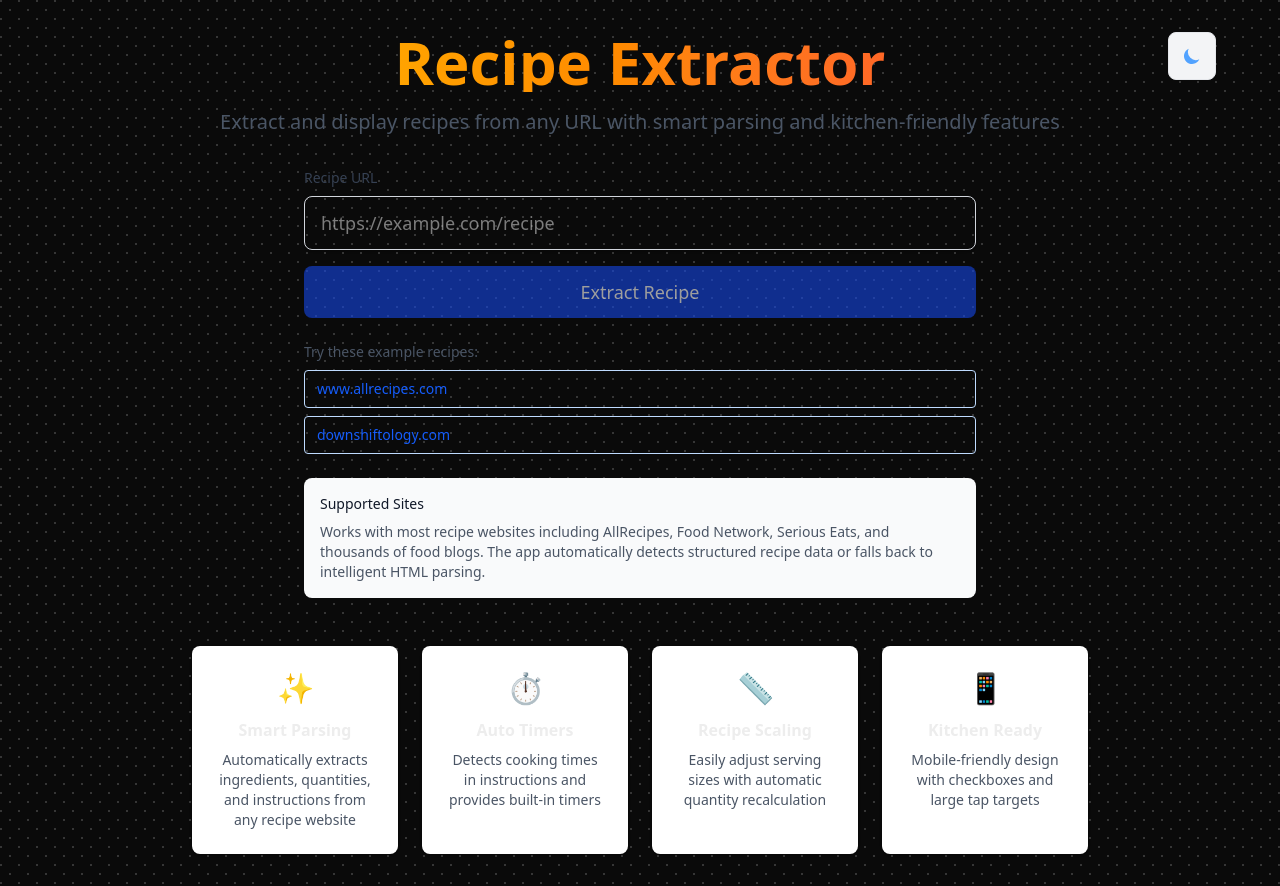
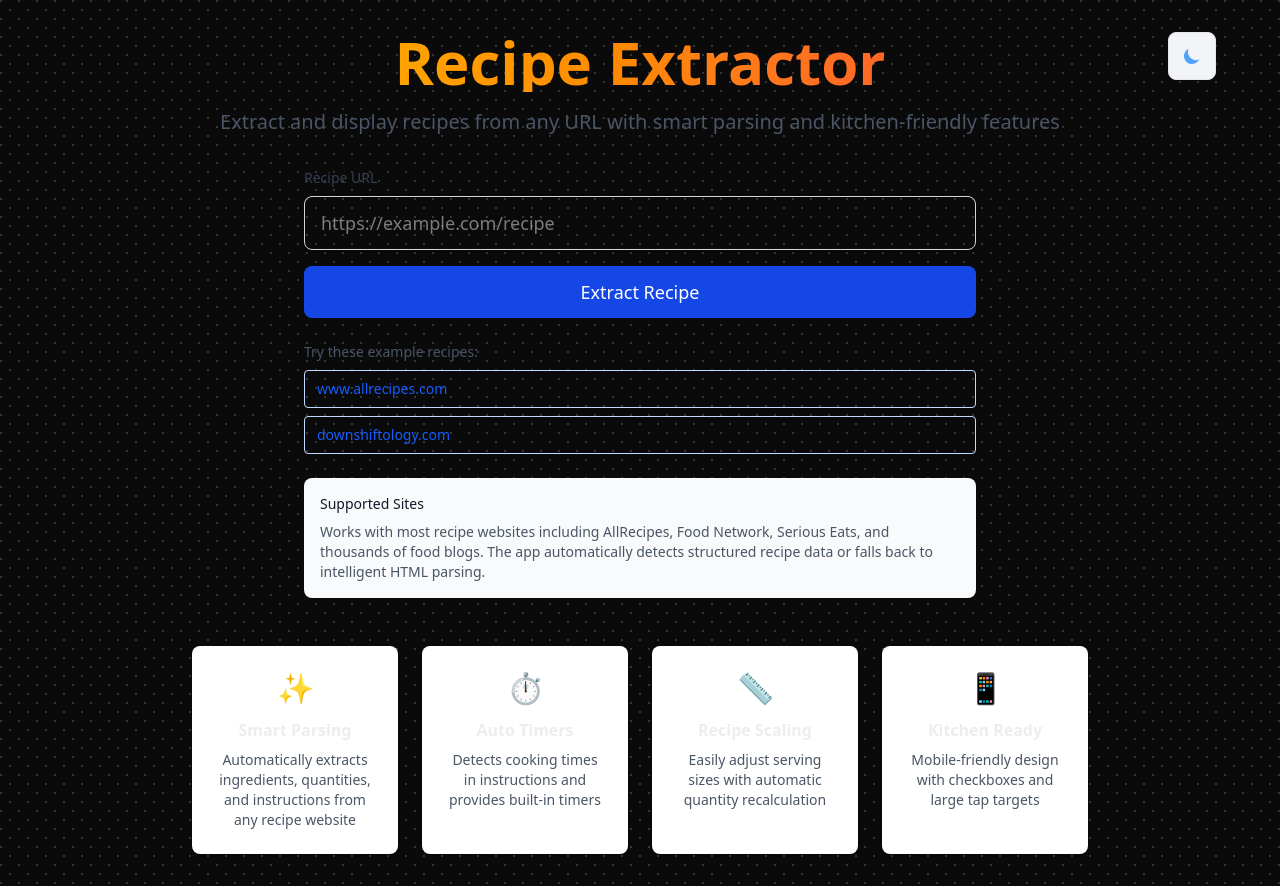
Before and after one commit to asteroidsumo58/josh-recipe-extractor-cursor, a Next.js app: page / in a window 1280 px wide. Built offline with nearby package versions, Linux system fonts and the light colour scheme.

Commit message:
UI: Keep Extract Recipe button fully opaque when disabled (no background show-through)

```diff
--- a/src/components/RecipeForm.tsx
+++ b/src/components/RecipeForm.tsx
@@ -84,7 +84,7 @@ export default function RecipeForm({ onSubmit, loading }: RecipeFormProps) {
             w-full px-6 py-3 text-lg font-medium rounded-lg
             transition-colors duration-200 focus:outline-none focus:ring-2 focus:ring-offset-2
             ${loading || !url.trim()
-              ? 'bg-blue-700 text-white opacity-60 cursor-not-allowed'
+              ? 'bg-blue-700 text-white cursor-not-allowed'
               : 'bg-blue-700 hover:bg-blue-800 text-white focus:ring-blue-500'
             }
           `}
```
